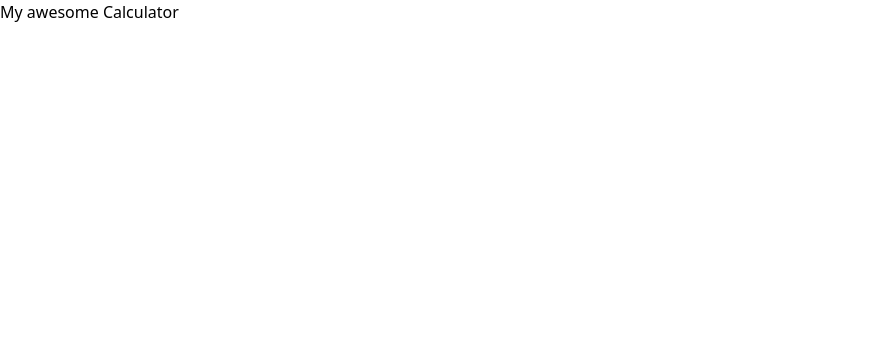
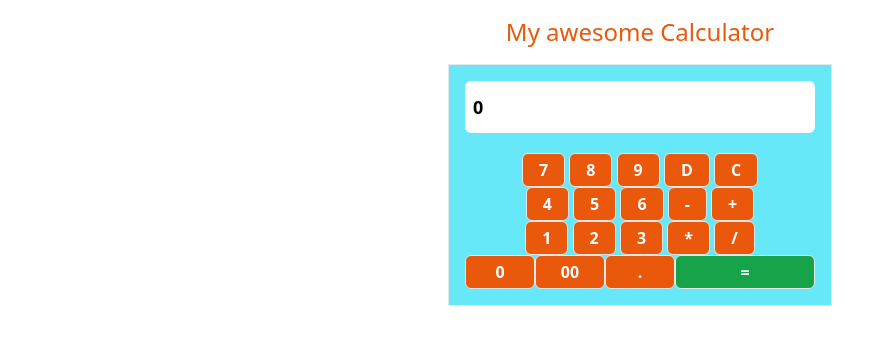
Before and after one commit to HeroProgrammer9/Calculator-Pro, a plain HTML site: page index.html in a window 1280 px wide. Shown: the whole page, without its empty margins (0-894 px from the left). Drawn offline with nearby package versions, Linux system fonts and the light colour scheme.

Commit message:
calculator keypad and display added

```diff
--- a/index.html
+++ b/index.html
@@ -1,12 +1,71 @@
 <!DOCTYPE html>
 <html lang="en">
+
 <head>
     <meta charset="UTF-8">
     <meta name="viewport" content="width=device-width, initial-scale=1.0">
     <title>Calculator</title>
     <script src="https://cdn.tailwindcss.com"></script>
 </head>
+
 <body>
-    <h2>My awesome Calculator</h2>
+    <h2 class="text-center text-2xl font-medium text-orange-600 my-4">My awesome Calculator</h2>
+
+    <!-- calculator body -->
+    <div class="border bg-cyan-300 p-4 mx-auto max-w-sm text-center ">
+        <input type="text"
+            class="w-full rounded-md focus:outline-blue-500 px-2 py-3 text-lg font-semibold outline-none focus:duration-500"
+            value="0">
+
+        <!-- numberPad -->
+        <div class="mt-5">
+            <button
+                class="bg-orange-600 px-4 py-1 font-bold text-white rounded-md border focus:border-blue-300 focus:duration-300">7</button>
+            <button
+                class="bg-orange-600 px-4 py-1 font-bold text-white rounded-md border focus:border-blue-300 focus:duration-300">8</button>
+            <button
+                class="bg-orange-600 px-4 py-1 font-bold text-white rounded-md border focus:border-blue-300 focus:duration-300">9</button>
+            <button
+                class="bg-orange-600 px-4 py-1 font-bold text-white rounded-md border focus:border-blue-300 focus:duration-300">D</button>
+            <button
+                class="bg-orange-600 px-4 py-1 font-bold text-white rounded-md border focus:border-blue-300 focus:duration-300">C</button>
+        </div>
+        <div class="">
+            <button
+                class="bg-orange-600 px-4 py-1 font-bold text-white rounded-md border focus:border-blue-300 focus:duration-300">4</button>
+            <button
+                class="bg-orange-600 px-4 py-1 font-bold text-white rounded-md border focus:border-blue-300 focus:duration-300">5</button>
+            <button
+                class="bg-orange-600 px-4 py-1 font-bold text-white rounded-md border focus:border-blue-300 focus:duration-300">6</button>
+            <button
+                class="bg-orange-600 px-4 py-1 font-bold text-white rounded-md border focus:border-blue-300 focus:duration-300">-</button>
+            <button
+                class="bg-orange-600 px-4 py-1 font-bold text-white rounded-md border focus:border-blue-300 focus:duration-300">+</button>
+        </div>
+        <div class="">
+            <button
+                class="bg-orange-600 px-4 py-1 font-bold text-white rounded-md border focus:border-blue-300 focus:duration-300">1</button>
+            <button
+                class="bg-orange-600 px-4 py-1 font-bold text-white rounded-md border focus:border-blue-300 focus:duration-300">2</button>
+            <button
+                class="bg-orange-600 px-4 py-1 font-bold text-white rounded-md border focus:border-blue-300 focus:duration-300">3</button>
+            <button
+                class="bg-orange-600 px-4 py-1 font-bold text-white rounded-md border focus:border-blue-300 focus:duration-300">*</button>
+            <button
+                class="bg-orange-600 px-4 py-1 font-bold text-white rounded-md border focus:border-blue-300 focus:duration-300">/</button>
+        </div>
+        <div class="grid grid-cols-5">
+            <button
+                class="bg-orange-600 px-4 py-1 font-bold text-white rounded-md border focus:border-blue-300 focus:duration-300">0</button>
+            <button
+                class="bg-orange-600 px-4 py-1 font-bold text-white rounded-md border focus:border-blue-300 focus:duration-300">00</button>
+            <button
+                class="bg-orange-600 px-4 py-1 font-bold text-white rounded-md border focus:border-blue-300 focus:duration-300">.</button>
+            <button
+                class="col-span-2 bg-green-600 px-4 py-1 font-bold text-white rounded-md border focus:border-blue-300 focus:duration-300">=</button>
+        </div>
+    </div>
+
 </body>
+
 </html>
```
